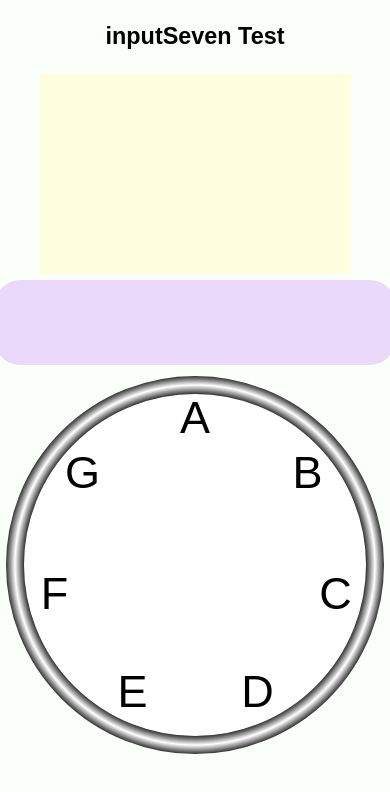
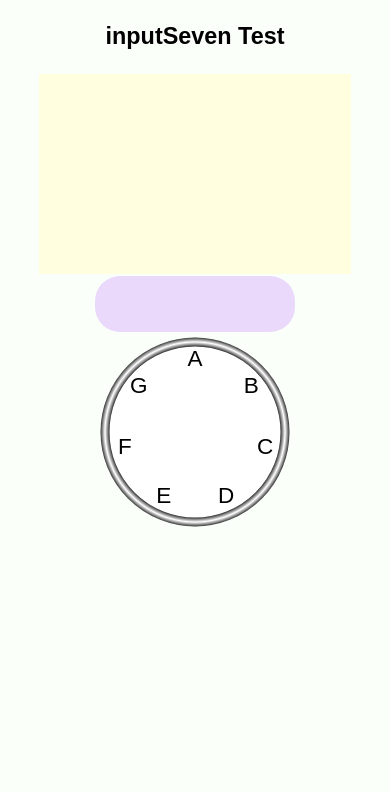
Before and after one commit to andyrudoff/inputSeven, a plain HTML site: page index.html in a window 390 px wide. Drawn offline with Linux system fonts and the light colour scheme.

Commit message:
reduce size, look better on iphone-sized screens

```diff
--- a/css/inputSeven.css
+++ b/css/inputSeven.css
@@ -1,27 +1,30 @@
 .input-seven {
     display: grid;
-    width: 400px;
-    min-width: 400px;
-    max-width: 400px;
-    height: 500px;
-    min-height: 500px;
-    max-height: 500px;
+    justify-content: center;
+    width: 200px;
+    min-width: 200px;
+    max-width: 200px;
+    height: 250px;
+    min-height: 250px;
+    max-height: 250px;
 }
 #input-seven-layer0 {
     grid-area: 2 / 1;
+    justify-self: center;
     z-index: 1;
 }
 #input-seven-layer1 {
     grid-area: 2 / 1;
+    justify-self: center;
     z-index: 2;
 }
 #input-seven-word {
     grid-area: 1 / 1;
-    font-size: 22pt;
-    width: 400px;
-    height: 2em;
-    padding-top: .9em;
-    margin-top: .2em;
+    font-size: 20pt;
+    width: 200px;
+    height: 1.5em;
+    padding-top: .6em;
+    margin-top: .1em;
     background: rgba(200, 128, 255, 0.3);
     border-radius: 25px;
     text-align: center;
--- a/js/inputSeven.js
+++ b/js/inputSeven.js
@@ -4,8 +4,8 @@ function inputSeven(id, letters, onWord) {
     const $inputSeven = document.getElementById(id);
     $inputSeven.innerHTML = `
 <div id="input-seven-word"></div><br>
-<canvas id="input-seven-layer0" width="400" height="400"></canvas>
-<canvas id="input-seven-layer1" width="400" height="400"></canvas>
+<canvas id="input-seven-layer0" width="200" height="200"></canvas>
+<canvas id="input-seven-layer1" width="200" height="200"></canvas>
 `;
     const $word = document.getElementById('input-seven-word');
     const $layer0 = document.getElementById('input-seven-layer0');
@@ -23,13 +23,13 @@ function inputSeven(id, letters, onWord) {
     drawLetters(ctx0, radius, letters);
 
     const loc = [
-        { x: 200, y: 54 },   // letter 0
-        { x: 312, y: 108 },  // letter 1
-        { x: 342, y: 228 },  // letter 2
-        { x: 262, y: 326 },  // letter 3
-        { x: 139, y: 326 },  // letter 4
-        { x: 60, y: 228 },   // letter 5
-        { x: 88, y: 108 },   // letter 6
+        { x: 101, y: 27 },   // letter 0
+        { x: 157, y: 54 },   // letter 1
+        { x: 171, y: 114 },  // letter 2
+        { x: 131, y: 163 },  // letter 3
+        { x: 70, y: 164 },   // letter 4
+        { x: 31, y: 115 },   // letter 5
+        { x: 45, y: 54 },    // letter 6
     ];
 
     const mouseXY = function(e) {
@@ -50,7 +50,7 @@ function inputSeven(id, letters, onWord) {
         console.log(`letter ${letters[idx]}`);
         const xy = loc[idx];
         ctx1.beginPath();
-        ctx1.arc(xy.x, xy.y, 25, 0, 2*Math.PI);
+        ctx1.arc(xy.x, xy.y, 15, 0, 2*Math.PI);
         ctx1.fillStyle = 'rgba(200, 128, 255, 0.3)';
         ctx1.fill();
         wordSoFar += letters[idx];
@@ -61,8 +61,8 @@ function inputSeven(id, letters, onWord) {
     const addXY = function(x, y) {
         for (var i = 0; i < 7; i++) {
             const xy = loc[i];
-            if (x > xy.x - 26 && x < xy.x + 26 &&
-                y > xy.y - 26 && y < xy.y + 26) {
+            if (x > xy.x - 18 && x < xy.x + 18 &&
+                y > xy.y - 18 && y < xy.y + 18) {
                 addLetter(i);
                 return;
             }
```
